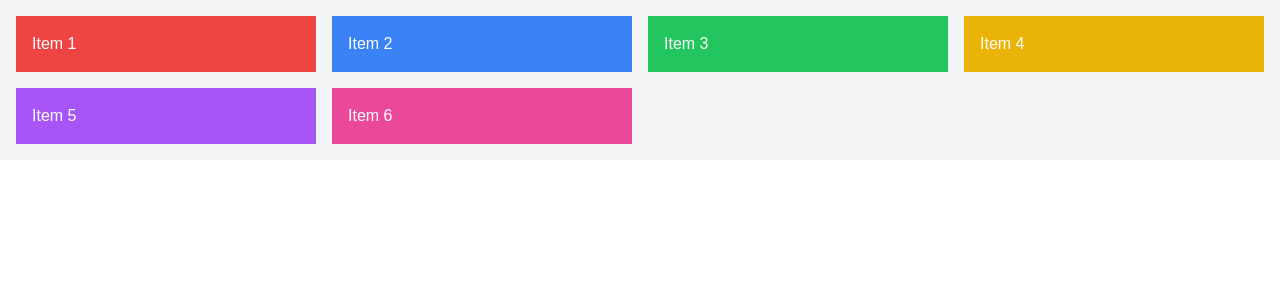
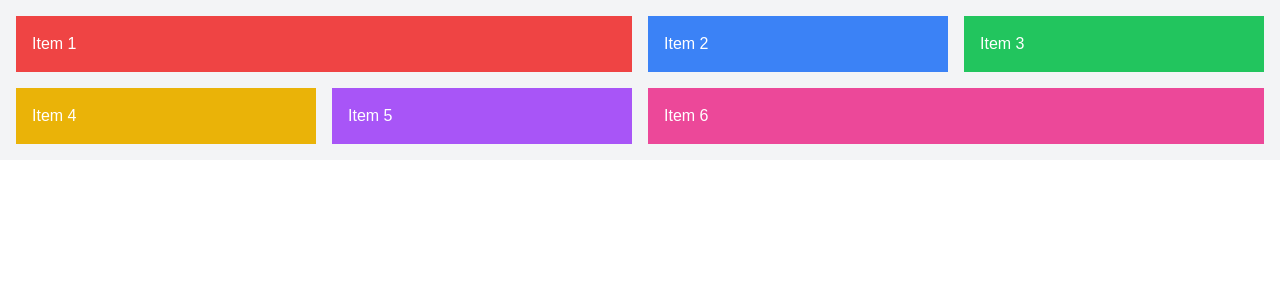
Before and after one commit to GarethPark/gkpmonitor, a Next.js app: page / in a window 1280 px wide. Shown: the top 300 px of the page. Built offline with nearby package versions, Linux system fonts and the light colour scheme.

Commit message:
adjust column spans

```diff
--- a/app/page.tsx
+++ b/app/page.tsx
@@ -2,12 +2,12 @@
 export default function Home() {
   return (
     <div className="grid grid-cols-1 sm:grid-cols-2 md:grid-cols-3 lg:grid-cols-4 gap-4 p-4 bg-gray-100">
-      <div className="bg-red-500 p-4 text-white">Item 1</div>
+      <div className="bg-red-500 p-4 text-white col-span-2">Item 1</div>
       <div className="bg-blue-500 p-4 text-white">Item 2</div>
       <div className="bg-green-500 p-4 text-white">Item 3</div>
       <div className="bg-yellow-500 p-4 text-white">Item 4</div>
       <div className="bg-purple-500 p-4 text-white">Item 5</div>
-      <div className="bg-pink-500 p-4 text-white">Item 6</div>
+      <div className="bg-pink-500 p-4 text-white col-span-2">Item 6</div>
     </div>
   );
 }
```
